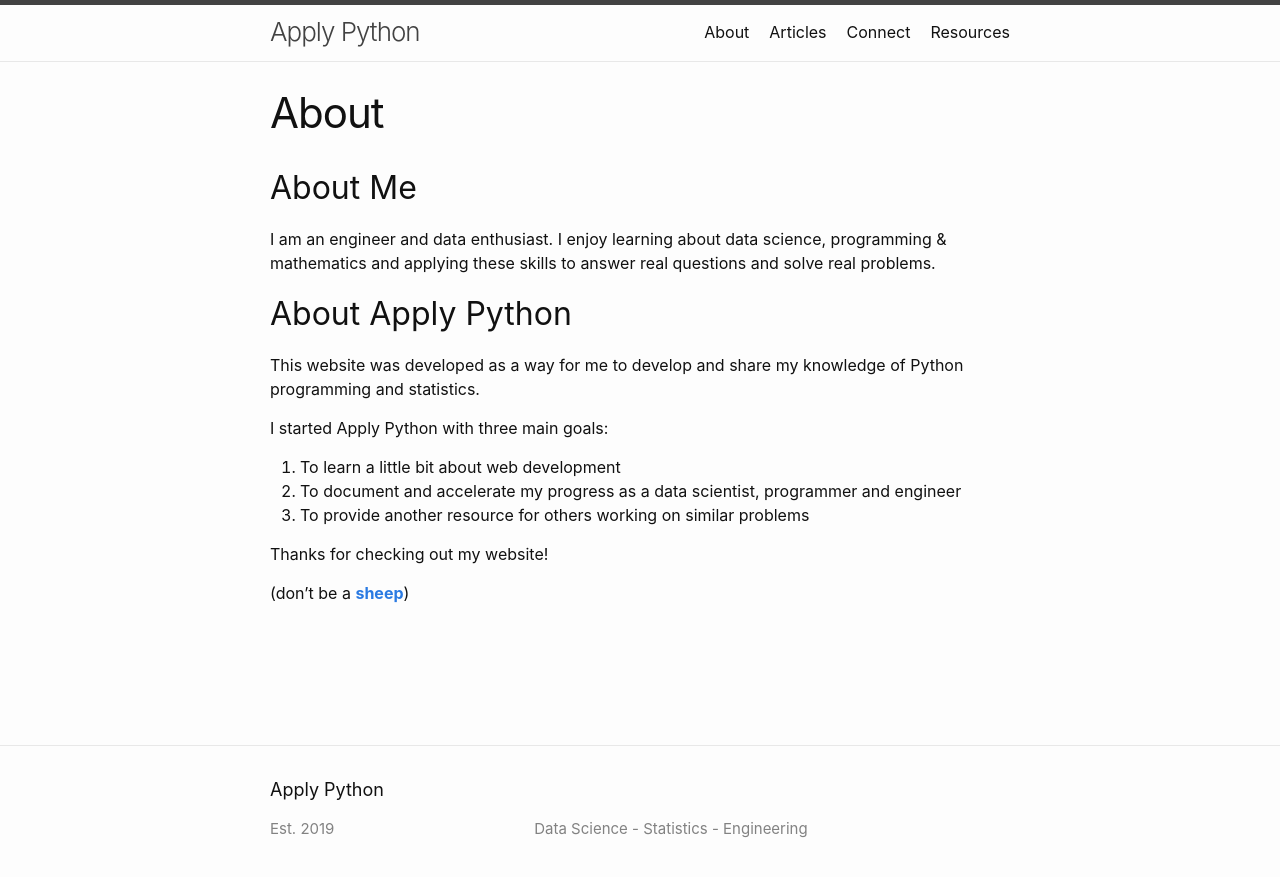
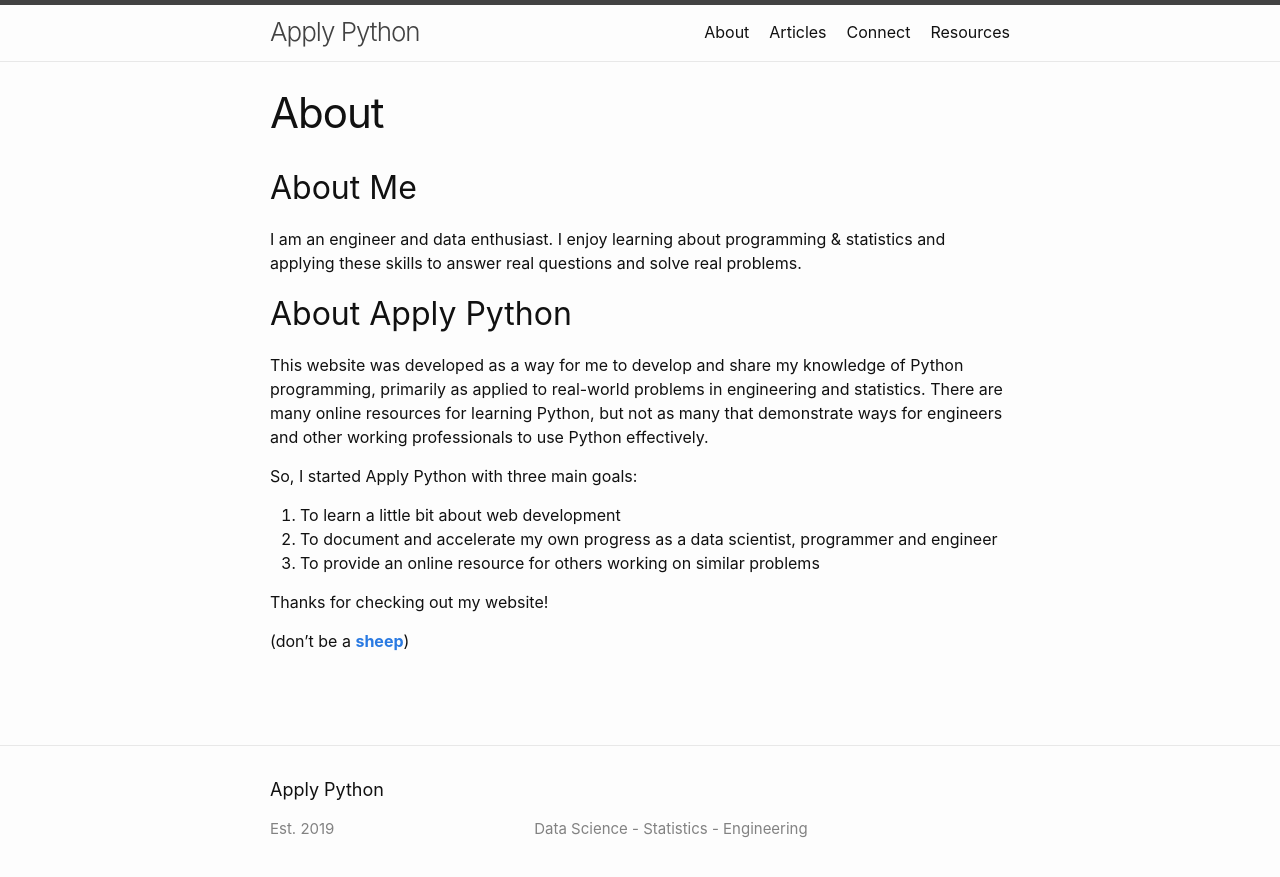
Before and after one commit to justinbrinkman/ap_site, a Jekyll site: the page built from about.md, in a window 1280 px wide. Shown: the top 877 px of the page. Built offline with Jekyll 4.4.1, drawn with Linux system fonts in a browser that asks for light colours.

Commit message:
Update about.md

```diff
--- a/about.md
+++ b/about.md
@@ -8,19 +8,21 @@ permalink: /about/
 About Me
 ------------
 
-I am an engineer and data enthusiast. I enjoy learning about data science, programming & mathematics and applying
+I am an engineer and data enthusiast. I enjoy learning about programming & statistics and applying
 these skills to answer real questions and solve real problems.
 
 About Apply Python
 ------------------
 
-This website was developed as a way for me to develop and share my knowledge of Python programming and statistics.
+This website was developed as a way for me to develop and share my knowledge of Python programming, primarily
+as applied to real-world problems in engineering and statistics. There are many online resources for learning Python,
+but not as many that demonstrate ways for engineers and other working professionals to use Python effectively.
 
-I started Apply Python with three main goals:
+So, I started Apply Python with three main goals:
 
 1. To learn a little bit about web development
-2. To document and accelerate my progress as a data scientist, programmer and engineer
-3. To provide another resource for others working on similar problems
+2. To document and accelerate my own progress as a data scientist, programmer and engineer
+3. To provide an online resource for others working on similar problems
 
 Thanks for checking out my website!
 
```
